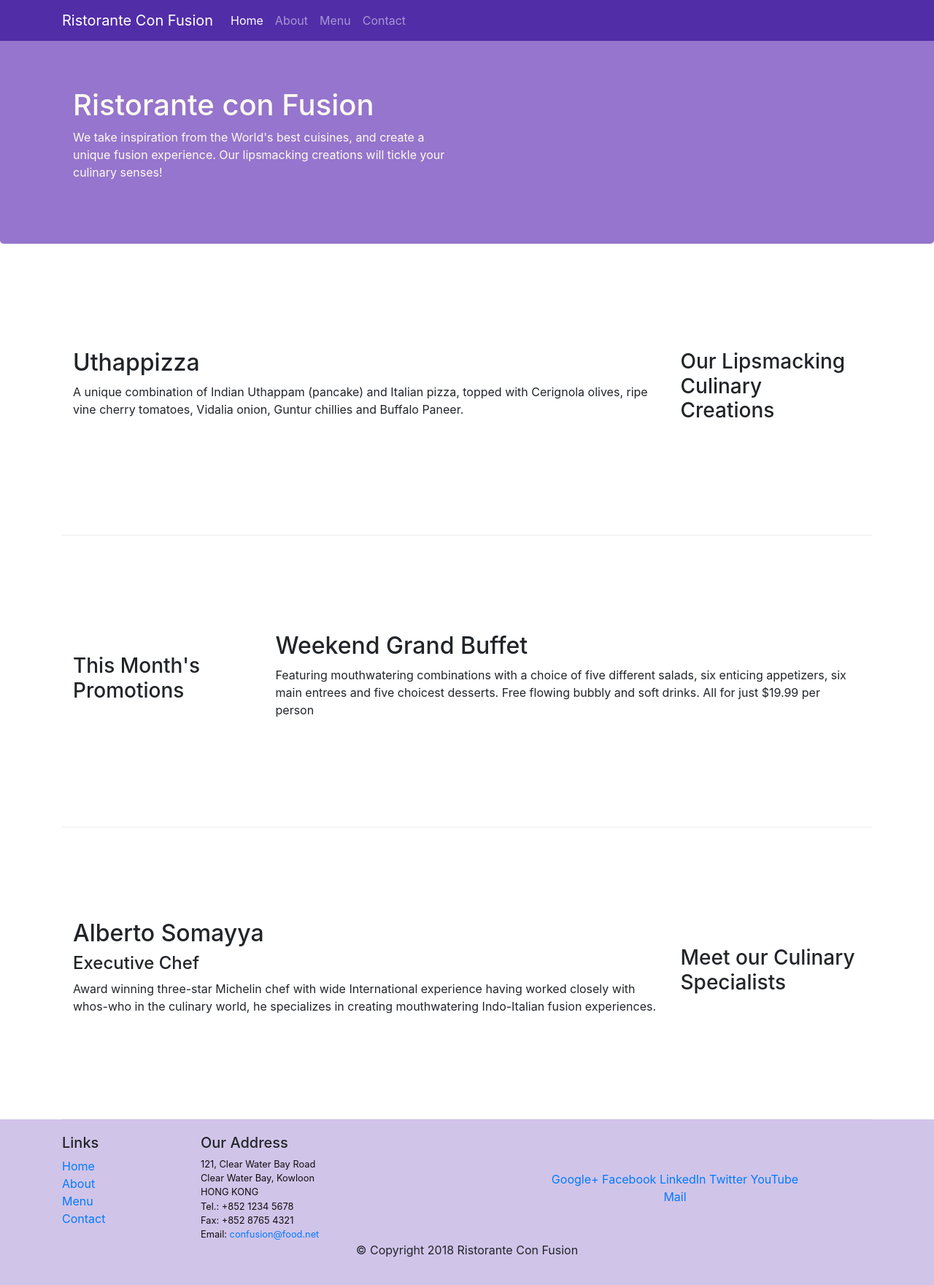
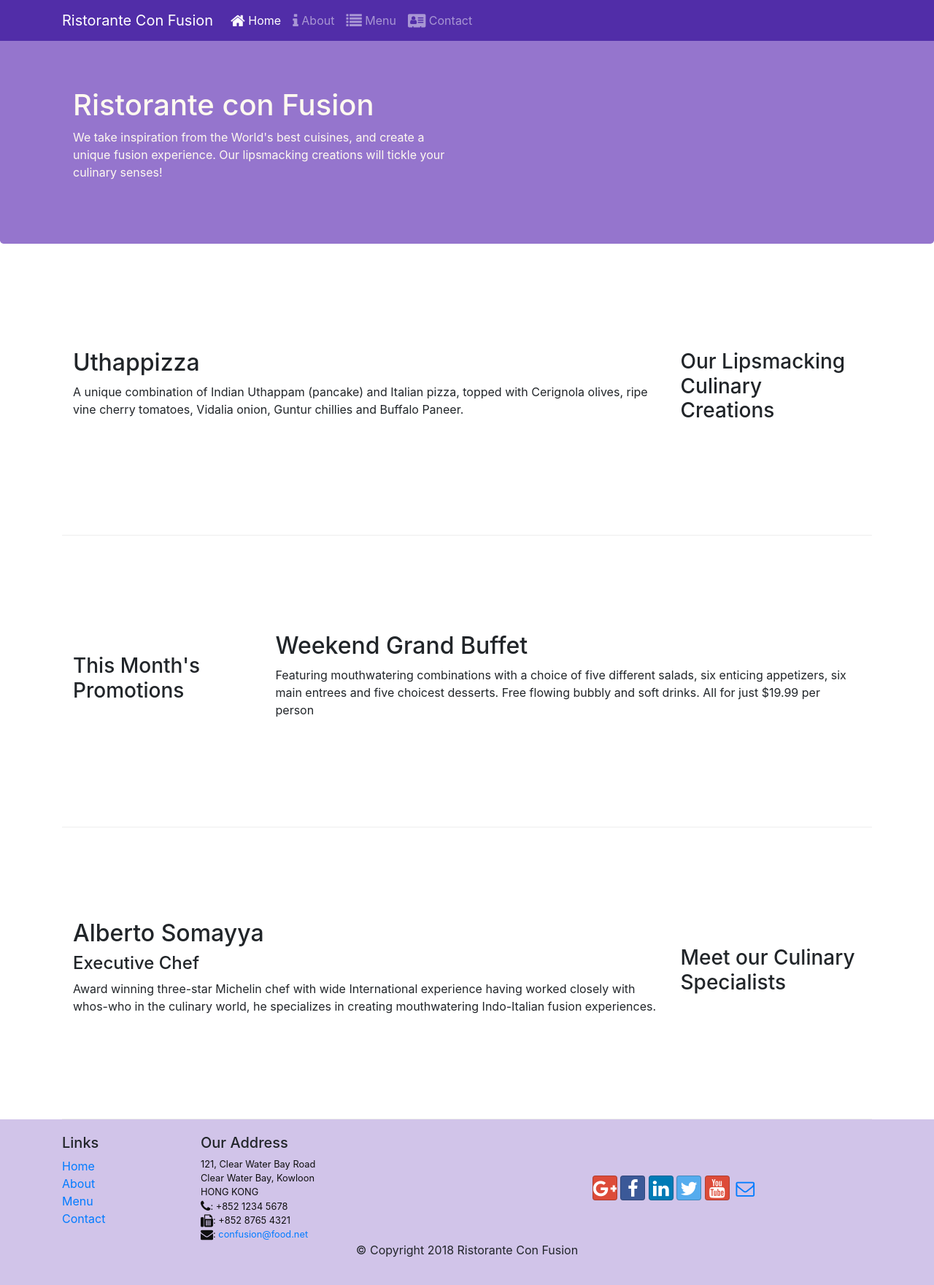
Before and after one commit to oihaa/bootstrap-confusion, a website: page index.html in a window 1280 px wide. Shown: the whole page at 73% size. Drawn offline with nearby package versions, Linux system fonts and the light colour scheme.

Commit message:
Icon fonts

```diff
--- a/index.html
+++ b/index.html
@@ -10,6 +10,8 @@
 
     <!-- Bootstrap CSS -->
     <link rel="stylesheet" href="node_modules/bootstrap/dist/css/bootstrap.min.css">
+    <link rel="stylesheet" href="node_modules/font-awesome/css/font-awesome.min.css">
+    <link rel="stylesheet" href="node_modules/bootstrap-social/bootstrap-social.css">
     <link href="css/styles.css" rel="stylesheet">
 </head>
 
@@ -22,10 +24,18 @@
         <a class="navbar-brand" href="#">Ristorante Con Fusion</a>
 	<div class="collapse navbar-collapse" id="Navbar">
           <ul class="navbar-nav mr-auto">
-            <li class="nav-item active"><a class="nav-link" href="#">Home</a></li>
-            <li class="nav-item"><a class="nav-link" href="./aboutus.html">About</a></li>
-            <li class="nav-item"><a class="nav-link" href="#">Menu</a></li>
-            <li class="nav-item"><a class="nav-link" href="#">Contact</a></li>
+	    <li class="nav-item active">
+	      <a class="nav-link" href="#"><span class="fa fa-home fa-lg"></span> Home</a>
+	    </li>
+            <li class="nav-item">
+	      <a class="nav-link" href="./aboutus.html"><span class="fa fa-info fa-lg"></span> About</a>
+	    </li>
+            <li class="nav-item">
+	      <a class="nav-link" href="#"><span class="fa fa-list fa-lg"></span> Menu</a>
+	    </li>
+            <li class="nav-item">
+	      <a class="nav-link" href="#"><span class="fa fa-address-card fa-lg"></span> Contact</a>
+	    </li>
           </ul>
 	 </div>
       </div>
@@ -92,23 +102,38 @@
                 <div class="col-7 col-sm-5">
                     <h5>Our Address</h5>
                     <address>
+
 		              121, Clear Water Bay Road<br>
 		              Clear Water Bay, Kowloon<br>
 		              HONG KONG<br>
-		              Tel.: +852 1234 5678<br>
-		              Fax: +852 8765 4321<br>
-		              Email: <a href="mailto:confusion@food.net">confusion@food.net</a>
+			      <i class="fa fa-phone fa-lg"></i>: +852 1234 5678<br>
+			      <i class="fa fa-fax fa-lg"></i>: +852 8765 4321<br>
+			      <i class="fa fa-envelope fa-lg"></i>:
+			      <a href="mailto:confusion@food.net">confusion@food.net</a>
 		           </address>
                 </div>
                 <div class="col-12 col-sm-4 align-self-center">
-                    <div class="text-center">
-                        <a href="http://google.com/+">Google+</a>
-                        <a href="http://www.facebook.com/profile.php?id=">Facebook</a>
-                        <a href="http://www.linkedin.com/in/">LinkedIn</a>
-                        <a href="http://twitter.com/">Twitter</a>
-                        <a href="http://youtube.com/">YouTube</a>
-                        <a href="mailto:">Mail</a>
+		  <div class="text-center">
+                    <a class="btn btn-social-icon btn-google" href="http://google.com/+">
+		      <i class="fa fa-google-plus"></i>
+		    </a>
+                    <a class="btn btn-social-icon btn-facebook" href="http://www.facebook.com/profile.php?id=">
+		      <i class="fa fa-facebook"></i>
+		    </a>
+                    <a class="btn btn-social-icon btn-linkedin" href="http://www.linkedin.com/in/">
+		      <i class="fa fa-linkedin"></i>
+		    </a>
+                    <a class="btn btn-social-icon btn-twitter" href="http://twitter.com/">
+		      <i class="fa fa-twitter"></i>
+		    </a>
+                    <a class="btn btn-social-icon btn-google" href="http://youtube.com/">
+		      <i class="fa fa-youtube"></i>
+		    </a>
+                    <a class="btn btn-social-icon" href="mailto:">
+		      <i class="fa fa-envelope-o"></i>
+		    </a>
                     </div>
+		</div>
                 </div>
            </div>
            <div class="row justify-content-center">
--- a/package.json
+++ b/package.json
@@ -15,6 +15,8 @@
   },
   "dependencies": {
     "bootstrap": "^4.0.0",
+    "bootstrap-social": "^5.1.1",
+    "font-awesome": "^4.7.0",
     "jquery": "^3.3.1",
     "popper.js": "^1.12.9"
   }
```
Also changed, not shown: aboutus.html (+37 -14 lines), 1 other file.
